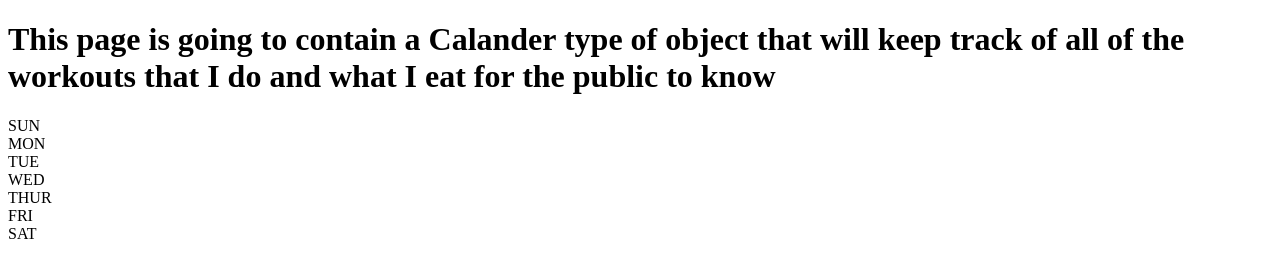
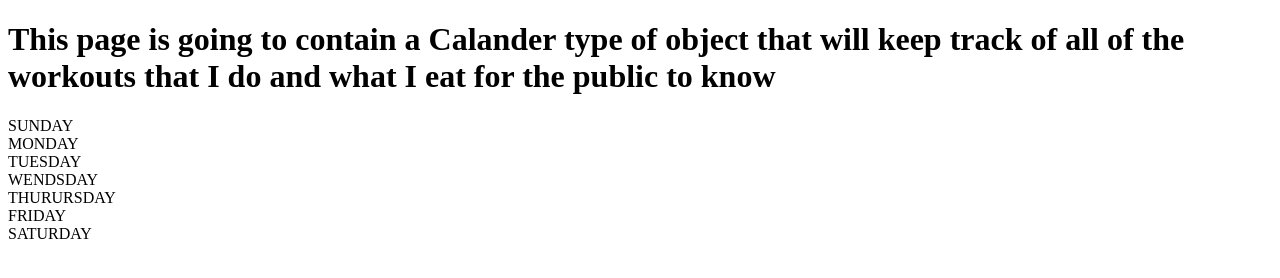
Before and after one commit to eudoroolivares2016/eudoroolivares2016.github.io, a plain HTML site: page blogPage.html in a window 1280 px wide. Drawn offline with Linux system fonts and the light colour scheme.

```diff
--- a/blogPage.html
+++ b/blogPage.html
@@ -19,13 +19,13 @@
 
     <div class="calendar-dates">
         <div class="days">
-            <div class="day label">SUN</div>
-            <div class="day label">MON</div>
-            <div class="day label">TUE</div>
-            <div class="day label">WED</div>
-            <div class="day label">THUR</div>
-            <div class="day label">FRI</div>
-            <div class="day label">SAT</div>
+            <div class="day label">SUNDAY</div>
+            <div class="day label">MONDAY</div>
+            <div class="day label">TUESDAY</div>
+            <div class="day label">WENDSDAY</div>
+            <div class="day label">THURURSDAY</div>
+            <div class="day label">FRIDAY</div>
+            <div class="day label">SATURDAY</div>
 
             <div class="clear"></div>
         </div>
```
